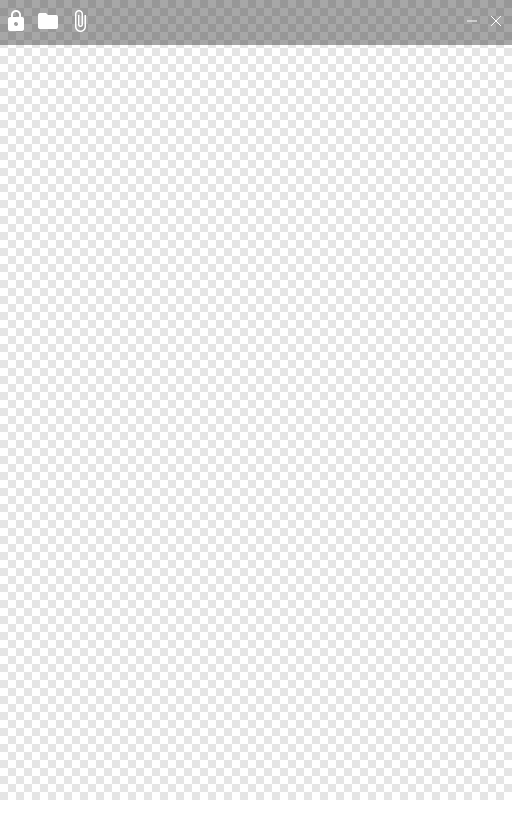
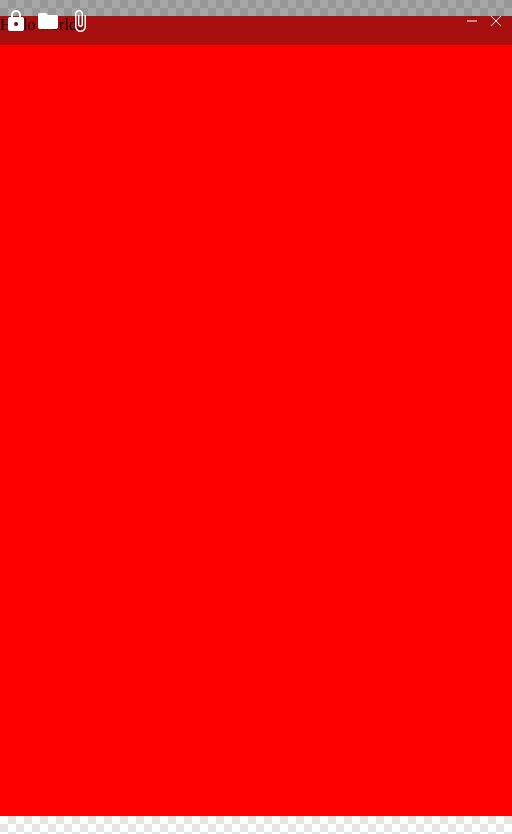
Before and after one commit to Nibkat/pictures, an Electron app: page index.html in a window 512 px wide. Before the commit the page ends 800 px from the top, so only its background shows below. Drawn offline with Linux system fonts and the light colour scheme; no server answers.

```diff
--- a/index.html
+++ b/index.html
@@ -13,6 +13,12 @@
 </head>
 
 <body>
+  <div style="width: 100vw; height: 100vh; background-color: red; z-index: 20;">
+    <p>
+      Hello world!
+    </p>
+  </div>
+
   <img id="picture" class="no-select" src="images/placeholder.png" alt="picture">
 
   <div id="titlebar" class="no-select">
```
